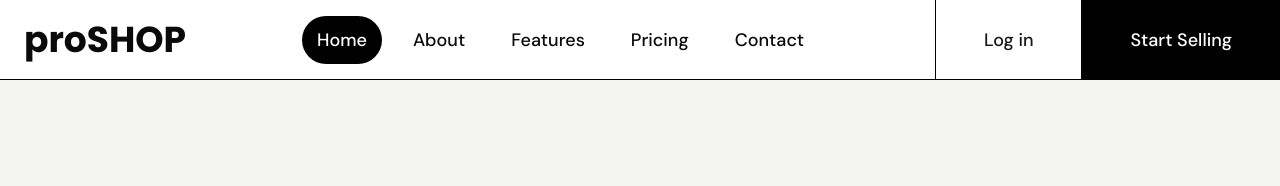
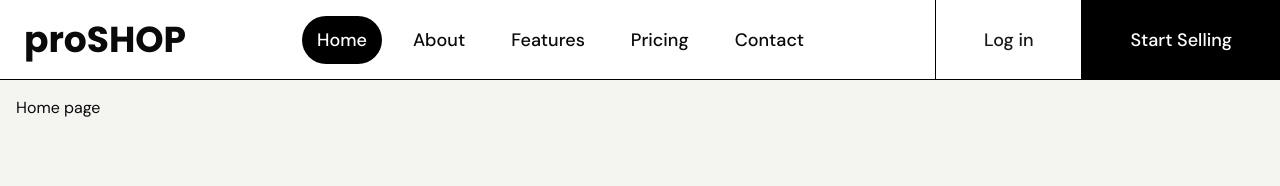
Before and after one commit to majedul-dev/multivendor, a Next.js app: page / in a window 1280 px wide. Shown: the top 186 px of the page. Built offline with nearby package versions, Linux system fonts and the light colour scheme.

Commit message:
03: home layout - removed unused imports

```diff
--- a/src/app/(home)/page.tsx
+++ b/src/app/(home)/page.tsx
@@ -1,13 +1,7 @@
-import { Button } from "@/components/ui/button";
-import { Checkbox } from "@/components/ui/checkbox";
-import { Input } from "@/components/ui/input";
-import { Progress } from "@/components/ui/progress";
-import { Textarea } from "@/components/ui/textarea";
-
 export default function Home() {
   return (
     <div className="p-4">
-
+      Home page
     </div>
   );
 }
```
